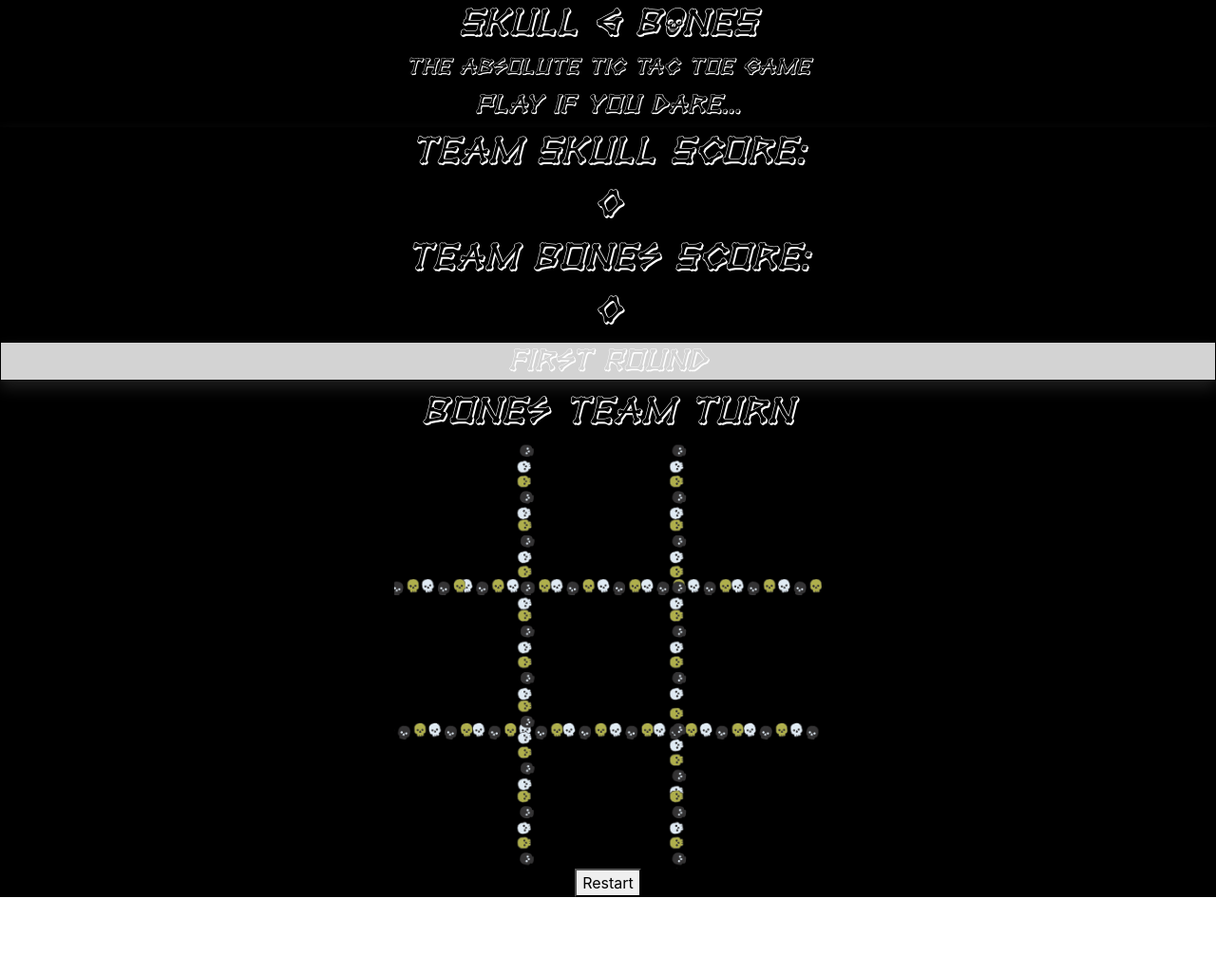
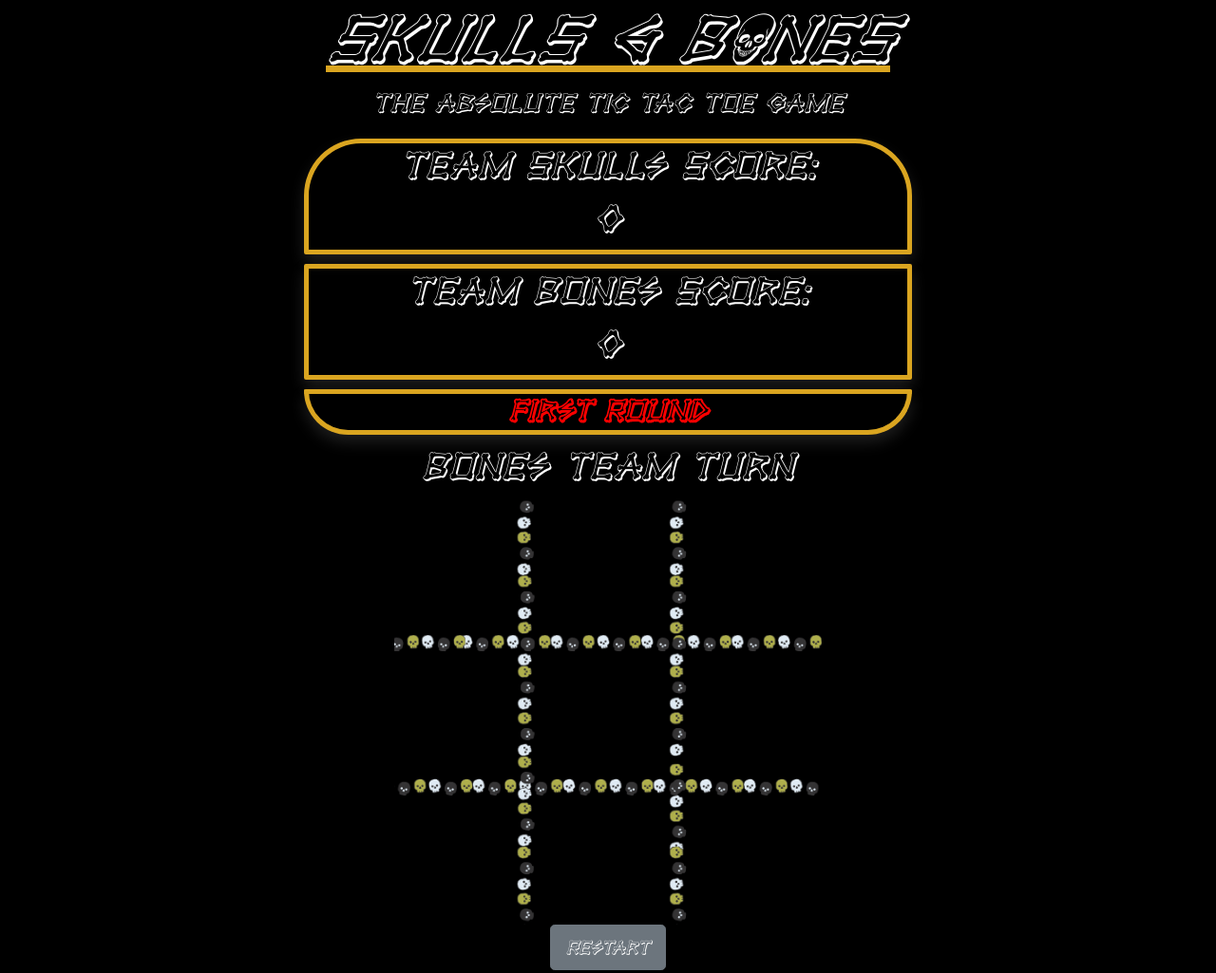
Before and after one commit to phfa26/ticTacToeGame, a plain HTML site: page dist/index.html in a window 1280 px wide. Shown: the whole page at 95% size. Before the commit the page ends 945 px from the top, so only its background shows below. Drawn offline with nearby package versions, Linux system fonts and the light colour scheme.

Commit message:
improved style

```diff
--- a/dist/index.html
+++ b/dist/index.html
@@ -15,26 +15,26 @@
 <div class="maincontent">
     <div class="top">
           <div id="headText">
-          <h1 color="ligthgray">SKULL & BONES</h1>
-          <h4>The absolute Tic Tac Toe game</h4>
-          <h3>Play if you dare...</h3>
+          <h1 color="ligthgray">SKULLS & BONES</h1>
+          <h3>The absolute Tic Tac Toe game</h3>
           </div>
 
         </div>
 
-        <div class="scorePanel">
-            <div>
-              <h1>Team Skull Score:</h1><h1 id="skullScore">0</h1>
-              <h1>Team Bones Score:</h1><h1 id="bonesScore">0</h1>
-            </div>
+
+        <div class="scorePanel" id="score1">
+          <h1>Team Skulls Score:</h1><h1 id="skullScore">0</h1>
+        </div>
+        <div class="scorePanel" id="score2">
+          <h1>Team Bones Score:</h1><h1 id="bonesScore">0</h1>
         </div>
 
         <div class="turnCount">
           <h1 id="round"></h1>
-          <h1 id="skullTurn">Skull team turn</h1>
+          <h1 id="skullTurn">Skulls team turn</h1>
           <h1 id="bonesTurn">Bones team turn</h1>
           <h1 id="winning"></h1>
-          <h1 id="noTurn">Start a new game...</h1>
+          <h1 id="noTurn">Start a new round...</h1>
         </div>
 
         <div class="gameCanvas">
@@ -62,7 +62,7 @@
         <div class="winMessage">
 
           <div id="OWins">
-            <h2>TEAM SKULL - ROUND WON!</h2>
+            <h2>TEAM SKULLS - ROUND WON!</h2>
           </div>
 
           <div id="XWins">
@@ -70,8 +70,9 @@
           </div>
     </div>
 
-    <button class="playAgain">Next Round</button>
-    <button class="restart">Restart</button>
+    <button type="button" class="playAgain btn btn-secondary btn-lg">Next Round</button>
+    <button type="button" class="restart btn btn-secondary btn-lg">Restart</button>
+
   </div>
   </body>
 
--- a/dist/script.75da7f30.js
+++ b/dist/script.75da7f30.js
@@ -175,7 +175,7 @@ function scoreCheck() {
   }
 
   if (scoreO == 2 || roundCounter == 3 && scoreX < scoreO) {
-    $("#winning").text("TEAM SKULL WINS!").show(500);
+    $("#winning").text("TEAM SKULLS WINS!").show(500);
     turnCounter = 0; //Ends game
 
     $(".playAgain").hide();
@@ -345,7 +345,7 @@ var parent = module.bundle.parent;
 if ((!parent || !parent.isParcelRequire) && typeof WebSocket !== 'undefined') {
   var hostname = "" || location.hostname;
   var protocol = location.protocol === 'https:' ? 'wss' : 'ws';
-  var ws = new WebSocket(protocol + '://' + hostname + ':' + "49534" + '/');
+  var ws = new WebSocket(protocol + '://' + hostname + ':' + "50970" + '/');
 
   ws.onmessage = function (event) {
     checkedAssets = {};
--- a/dist/style.e308ff8e.css
+++ b/dist/style.e308ff8e.css
@@ -3,6 +3,13 @@
     background-color: #000000;
     color: white;
     text-align: center;
+    min-height: 1080px;
+    height: auto;
+    min-width: 450px    ;
+}
+
+h1{
+    font-size: 50px;
 }
 
 .top{
@@ -11,7 +18,13 @@
     background: black;
     font-family: xbones;
     color: white;
-    font-size: 60px;
+    margin-bottom: 20px;
+}
+
+.top h1{
+    font-size: 70px;
+    font-style: italic;
+    text-decoration: underline goldenrod;
 }
 
 .gameCanvas{
@@ -48,25 +61,46 @@
     font-family: evil;
 }
 
-.scorePanel{
-    /* background-color: lightblue; */
-    border: 1px solid black;
+#score1{
+    border: 5px solid goldenrod;
     text-align: center;
     box-shadow: 0 8px 16px rgba(148, 148,148,0.2);
     font-family: xbones;
     font-size: 32px;
     color: white;
+    border-radius: 60px 60px 2px 2px;
+    max-width: 50%;
+    margin: 10px auto;
 }
 
-
-#round{
-    background-color: lightgray;
-    border: 1px solid black;
+#score2{
+    border: 5px solid goldenrod;
     text-align: center;
     box-shadow: 0 8px 16px rgba(148, 148,148,0.2);
     font-family: xbones;
     font-size: 32px;
     color: white;
+    border-radius: 2px;
+    max-width: 50%;
+    margin: 10px auto;
+    @media screen {
+        font-size: 24px;
+    }
+}
+
+
+#round{
+    background-color: rgb(0, 0, 0);
+    border: 5px solid goldenrod;
+    border-radius: 2px 2px 60px 60px;
+    text-align: center;
+    box-shadow: 0 8px 16px rgba(148, 148,148,0.2);
+    font-family: xbones;
+    font-size: 32px;
+    color: red;
+    font-weight: bold;
+    max-width: 50%;
+    margin: 10px auto;
 
 }
 
@@ -78,6 +112,14 @@
 .winMessage{
     font-family: xbones;
     font-size: 28px;
+}
+
+.restart{
+    font-family: xbones;
+}
+
+.playAgain{
+    font-family: xbones;
 }
 
 @font-face{
--- a/dist/style.e308ff8e.js
+++ b/dist/style.e308ff8e.js
@@ -217,7 +217,7 @@ var parent = module.bundle.parent;
 if ((!parent || !parent.isParcelRequire) && typeof WebSocket !== 'undefined') {
   var hostname = "" || location.hostname;
   var protocol = location.protocol === 'https:' ? 'wss' : 'ws';
-  var ws = new WebSocket(protocol + '://' + hostname + ':' + "49534" + '/');
+  var ws = new WebSocket(protocol + '://' + hostname + ':' + "50970" + '/');
 
   ws.onmessage = function (event) {
     checkedAssets = {};
--- a/script.js
+++ b/script.js
@@ -59,7 +59,7 @@ function scoreCheck(){
     }
 
     if((scoreO == 2) || (roundCounter == 3 && scoreX < scoreO)){
-        $("#winning").text("TEAM SKULL WINS!").show(500);
+        $("#winning").text("TEAM SKULLS WINS!").show(500);
         turnCounter = 0; //Ends game
         $(".playAgain").hide();
     }
@@ -141,7 +141,8 @@ $(document).ready(function() {
                 scoreCheck();
             }
 
-            else if (turnCounter === -1){ $(this).text('B').hide().slideDown(700);
+            else if (turnCounter === -1){
+                $(this).text('B').hide().slideDown(700);
 
                 let qX = this.id
                 for(key in clickCounter){
--- a/style.css
+++ b/style.css
@@ -3,6 +3,13 @@
     background-color: #000000;
     color: white;
     text-align: center;
+    min-height: 1080px;
+    height: auto;
+    min-width: 450px    ;
+}
+
+h1{
+    font-size: 50px;
 }
 
 .top{
@@ -11,7 +18,13 @@
     background: black;
     font-family: xbones;
     color: white;
-    font-size: 60px;
+    margin-bottom: 20px;
+}
+
+.top h1{
+    font-size: 70px;
+    font-style: italic;
+    text-decoration: underline goldenrod;
 }
 
 .gameCanvas{
@@ -48,25 +61,46 @@
     font-family: evil;
 }
 
-.scorePanel{
-    /* background-color: lightblue; */
-    border: 1px solid black;
+#score1{
+    border: 5px solid goldenrod;
     text-align: center;
     box-shadow: 0 8px 16px rgba(148, 148,148,0.2);
     font-family: xbones;
     font-size: 32px;
     color: white;
+    border-radius: 60px 60px 2px 2px;
+    max-width: 50%;
+    margin: 10px auto;
 }
 
-
-#round{
-    background-color: lightgray;
-    border: 1px solid black;
+#score2{
+    border: 5px solid goldenrod;
     text-align: center;
     box-shadow: 0 8px 16px rgba(148, 148,148,0.2);
     font-family: xbones;
     font-size: 32px;
     color: white;
+    border-radius: 2px;
+    max-width: 50%;
+    margin: 10px auto;
+    @media screen {
+        font-size: 24px;
+    }
+}
+
+
+#round{
+    background-color: rgb(0, 0, 0);
+    border: 5px solid goldenrod;
+    border-radius: 2px 2px 60px 60px;
+    text-align: center;
+    box-shadow: 0 8px 16px rgba(148, 148,148,0.2);
+    font-family: xbones;
+    font-size: 32px;
+    color: red;
+    font-weight: bold;
+    max-width: 50%;
+    margin: 10px auto;
 
 }
 
@@ -78,6 +112,14 @@
 .winMessage{
     font-family: xbones;
     font-size: 28px;
+}
+
+.restart{
+    font-family: xbones;
+}
+
+.playAgain{
+    font-family: xbones;
 }
 
 @font-face{
```
Also changed, not shown: index.html (+14 -13 lines), 3 other files.
